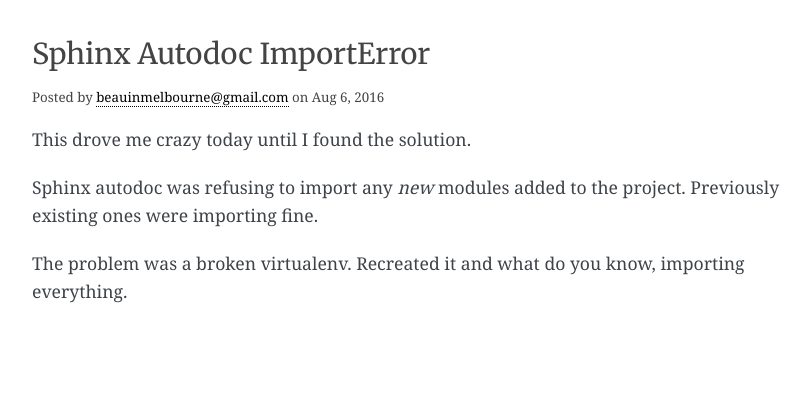
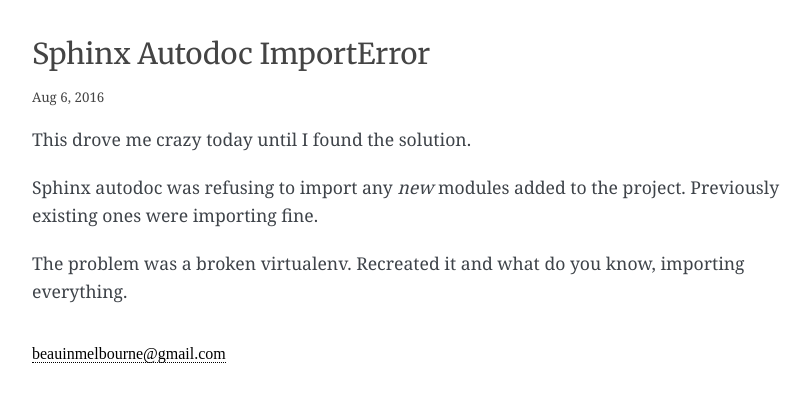
Before and after one commit to explodinglabs/explodinglabs.github.io, a Jekyll site: the page built from _posts/2016-08-06-sphinx-autodoc-importerror.markdown, in a window 1280 px wide. Shown: the top 402 px of the page, without its empty margins (228-1037 px from the left). Built offline with Jekyll 4.4.1, drawn with Linux system fonts in a browser that asks for light colours; some web fonts are replaced.

Commit message:
Adjust layout

```diff
--- a/_layouts/post.html
+++ b/_layouts/post.html
@@ -6,9 +6,6 @@
     <h1 class="page-title" itemprop="name headline">{{ page.title }}</h1>
 
     <div class="post-meta">
-        Posted by
-        <a href="mailto:beauinmelbourne@gmail.com">beauinmelbourne@gmail.com</a>
-        on
         <time datetime="{{ page.date | date_to_xmlschema }}" itemprop="datePublished">{{ page.date | date: "%b %-d, %Y" }}</time>
     </div>
 
@@ -17,3 +14,7 @@
     </div>
 
 </article>
+
+<div class="site-footer">
+    <a href="mailto:beauinmelbourne@gmail.com">beauinmelbourne@gmail.com</a>
+</div>
--- a/index.html
+++ b/index.html
@@ -7,11 +7,7 @@
     <h1 class="page-title">Beau Barker</h1>
 
     <p>
-        Developer at nbn. Writing about things that interest me.
-    </p>
-
-    <p>
-        You can also find me on
+        Developer at nbn. Find me on
             <a href="https://twitter.com/bbmelb">Twitter</a>,
             <a href="https://github.com/bcb">Github</a>, or
             <a href="mailto:beauinmelbourne@gmail.com">email</a>.
```
